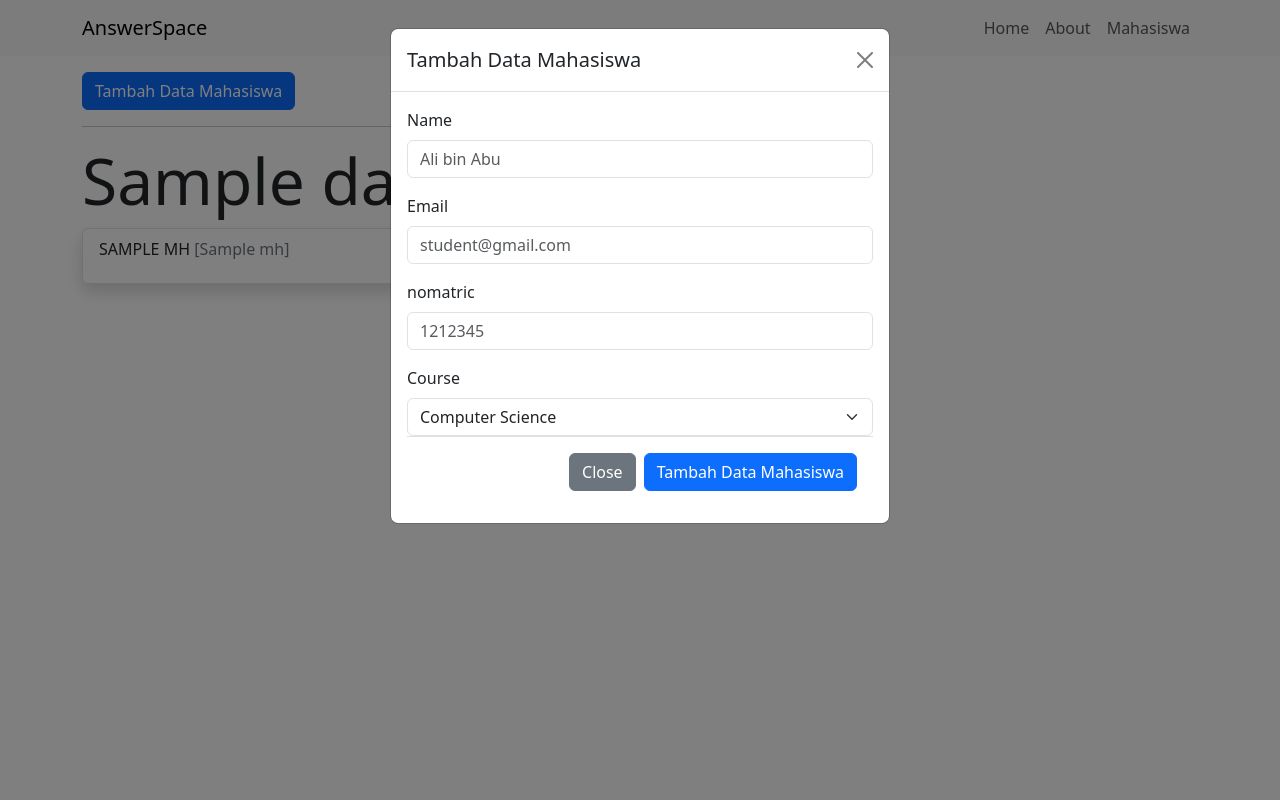
After one commit to mimoimio/answerspace-mvc, a PHP site: the page made by app/views/mahasiswa/index.php in a window 1280 px wide, after a click on "Tambah Data Mahasiswa". The commit adds this page. Run offline with PHP 8.4, Linux system fonts and the light colour scheme; the template is opened without the code that fills it: most values are stand-ins (such as "Sample title", 1, 10 or a date in 2020); some libraries are stand-ins or nearby versions.

Commit message:
Ikutan Aplikasi MVC

```diff
--- a/app/controllers/Home.php
+++ b/app/controllers/Home.php
@@ -3,6 +3,7 @@ class Home extends Controller{
     public function index($name = "Mior") {
         $data["name"] = $name;
         $data["title"] = "Home Page";
+        $data["model"] = $this->model('User_model')->getUser();
         $this->view('templates/header', $data);
         $this->view('home/index', $data);
         $this->view('templates/footer');
--- a/app/core/App.php
+++ b/app/core/App.php
@@ -10,12 +10,15 @@ class App
         // check if there is a controller of that url name
 
         $url = $this->parseURL();
-        if ( isset($url[0]) && file_exists('../app/controllers/' . $url[0] . '.php') ){
+        if (isset($url[0]) && file_exists('../app/controllers/' . $url[0] . '.php')) {
             $this->controller = $url[0];
             unset($url[0]);
         }
         require_once '../app/controllers/' . $this->controller . '.php';
         $this->controller = new $this->controller;
+        // echo "<pre>";
+        // var_dump($this->controller);
+        // echo "</pre>";
 
         if (isset($url[1])) {
             if (method_exists($this->controller, $url[1])) {
@@ -38,7 +41,6 @@ class App
             $url = rtrim($_GET['url'], '/');
             $url = filter_var($url, FILTER_SANITIZE_URL);
             $url = explode('/', $url);
-            var_dump($url);
             return $url ?? "Home";
         }
     }
--- a/app/init.php
+++ b/app/init.php
@@ -1,3 +1,7 @@
 <?php
 require_once 'core/App.php';
 require_once 'core/Controller.php';
+require_once 'core/Database.php';
+require_once 'core/Flasher.php';
+
+require_once 'config/config.php';
--- /dev/null
+++ b/app/views/mahasiswa/index.php
@@ -0,0 +1,81 @@
+<div class="container mt-3">
+
+    <div class="row">
+        <div class="col-lg-6">
+            <?php Flasher::flash(); ?>
+        </div>
+    </div>
+
+    <div class="row">
+        <div class="col-6">
+
+            <!-- Button trigger modal -->
+            <button type="button" class="btn btn-primary" data-bs-toggle="modal" data-bs-target="#formModal">
+                Tambah Data Mahasiswa
+            </button>
+
+            <hr>
+
+            <h3 class="display-3 "><?= $data["title"] ?></h3>
+
+            <ul class="list-group mb-4 shadow">
+                <?php foreach ($data["mhs"] as $mahasiswa): ?>
+                    <li class="list-group-item">
+                        <!-- d-flex flex-row justify-content-between -->
+                        <div class="d-inline">
+                            <span class="text-uppercase"><?= $mahasiswa["name"] ?></span>
+                            <span class="font-weight-light text-secondary">[<?= $mahasiswa["nomatric"] ?>]</span>
+                        </div>
+                        <a class="btn btn-danger float-end ms-2" href="<?= BASEURL ?>/mahasiswa/delete/<?= $mahasiswa["mahasiswa_id"] ?>" class="font-weight-light" onclick="return confirm('Are you sure?')">delete</a>
+                        <a class="btn btn-primary float-end ms-2" href="<?= BASEURL ?>/mahasiswa/detail/<?= $mahasiswa["mahasiswa_id"] ?>" class="font-weight-light">detail</a>
+                    <?php endforeach; ?>
+            </ul>
+        </div>
+    </div>
+</div>
+
+<!-- Modal -->
+<div class="modal fade" id="formModal" tabindex="-1" aria-labelledby="exampleModalLabel" aria-hidden="true">
+    <div class="modal-dialog">
+        <div class="modal-content">
+            <div class="modal-header">
+                <h1 class="modal-title fs-5" id="exampleModalLabel">Tambah Data Mahasiswa</h1>
+                <button type="button" class="btn-close" data-bs-dismiss="modal" aria-label="Close"></button>
+            </div>
+
+            <div class="modal-body">
+
+                <form action="<?= BASEURL ?>/mahasiswa/add" method="post">
+
+                    <div class="mb-3">
+                        <label for="name" class="form-label">Name</label>
+                        <input type="text" class="form-control" id="name" name="name" placeholder="Ali bin Abu">
+                    </div>
+
+                    <div class="mb-3">
+                        <label for="email" class="form-label">Email</label>
+                        <input type="email" class="form-control" id="email" name="email" placeholder="student@gmail.com">
+                    </div>
+
+                    <div class="mb-3">
+                        <label for="nomatric" class="form-label">nomatric</label>
+                        <input type="text" class="form-control" id="nomatric" name="nomatric" placeholder="1212345">
+                    </div>
+
+                    <label for="course" class="form-label">Course</label>
+                    <select class="form-select" aria-label="Course" id="course" name="course">
+                        <!-- <option selected>Course</option> -->
+                        <option value="Computer Science">Computer Science</option>
+                        <option value="Information Technologies">Information Technologies</option>
+                        <option value="Civil Engineering">Civil Engineering</option>
+                    </select>
+
+                    <div class="modal-footer">
+                        <button type="button" class="btn btn-secondary" data-bs-dismiss="modal">Close</button>
+                        <button type="submit" class="btn btn-primary">Tambah Data Mahasiswa</button>
+                    </div>
+                </form>
+            </div>
+        </div>
+    </div>
+</div>
--- a/app/views/templates/footer.php
+++ b/app/views/templates/footer.php
@@ -1,2 +1,11 @@
+<?php
+/**
+* <script src="<?=BASEURL;?>/public/js/bootstrap.js"></script>
+ */
+
+?>
+<!-- <script src="https://cdn.jsdelivr.net/npm/bootstrap@5.3.3/dist/js/bootstrap.bundle.min.js" integrity="sha384-YvpcrYf0tY3lHB60NNkmXc5s9fDVZLESaAA55NDzOxhy9GkcIdslK1eN7N6jIeHz" crossorigin="anonymous"></script> -->
+<script src="https://cdn.jsdelivr.net/npm/bootstrap@5.3.3/dist/js/bootstrap.bundle.min.js" integrity="sha384-YvpcrYf0tY3lHB60NNkmXc5s9fDVZLESaAA55NDzOxhy9GkcIdslK1eN7N6jIeHz" crossorigin="anonymous"></script>
+
 </body>
 </html>
--- a/app/views/templates/header.php
+++ b/app/views/templates/header.php
@@ -4,7 +4,42 @@
 <head>
     <meta charset="UTF-8">
     <meta name="viewport" content="width=device-width, initial-scale=1.0">
-    <title><?= $data["title"];?></title>
+    <link href="https://cdn.jsdelivr.net/npm/bootstrap@5.3.3/dist/css/bootstrap.min.css" rel="stylesheet" integrity="sha384-QWTKZyjpPEjISv5WaRU9OFeRpok6YctnYmDr5pNlyT2bRjXh0JMhjY6hW+ALEwIH" crossorigin="anonymous">
+    <title><?= $data["title"]; ?></title>
 </head>
 
 <body>
+    <nav class="navbar navbar-expand-lg bg-body-tertiary">
+        <div class="container">
+            <a class="navbar-brand" href="<?= BASEURL; ?>">AnswerSpace</a>
+            <button class="navbar-toggler" type="button" data-bs-toggle="collapse" data-bs-target="#navbarNav" aria-controls="navbarNav" aria-expanded="false" aria-label="Toggle navigation">
+                <span class="navbar-toggler-icon"></span>
+            </button>
+            <div class="collapse navbar-collapse d-flex justify-content-end" id="navbarNav">
+                <ul class="navbar-nav">
+                    <li class="nav-item">
+                        <!-- <a class="nav-link active" aria-current="page" href="#">Home</a> -->
+                        <a class="nav-link" href="<?= BASEURL; ?>/">Home</a>
+                    </li>
+                    <li class="nav-item">
+                        <a class="nav-link" href="<?= BASEURL; ?>/about/">About</a>
+                    </li>
+                    <li class="nav-item">
+                        <a class="nav-link" href="<?= BASEURL; ?>/mahasiswa/">Mahasiswa</a>
+                    </li>
+                    <!-- <li class="nav-item">
+                        <a class="nav-link" href="#">Pricing</a>
+                    </li> -->
+                    <!-- <li class="nav-item">
+                        <a class="nav-link disabled" aria-disabled="true">Disabled</a>
+                    </li> -->
+                </ul>
+            </div>
+        </div>
+    </nav>
+    <!-- <nav aria-label="breadcrumb" class="container m-auto">
+        <ol class="breadcrumb">
+            <li class="breadcrumb-item"><a href="#">Home</a></li>
+            <li class="breadcrumb-item active" aria-current="page">Library</li>
+        </ol>
+    </nav> -->
--- a/public/index.php
+++ b/public/index.php
@@ -1,3 +1,4 @@
 <?php
+if (!session_id()) session_start();
 require_once '../app/init.php';
 $app = new App();
```
Also changed, not shown: app/config/config.php (added, +7 -0 lines), app/controllers/Mahasiswa.php (added, +42 -0 lines), app/core/Controller.php (+11 -2 lines), app/core/Database.php (added, +75 -0 lines), app/core/Flasher.php (added, +27 -0 lines), app/models/Mahasiswa_model.php (added, +56 -0 lines), app/models/User_model.php (added, +7 -0 lines), app/views/home/index.php (+13 -2 lines), app/views/mahasiswa/detail.php (added, +14 -0 lines), 1 other file.
